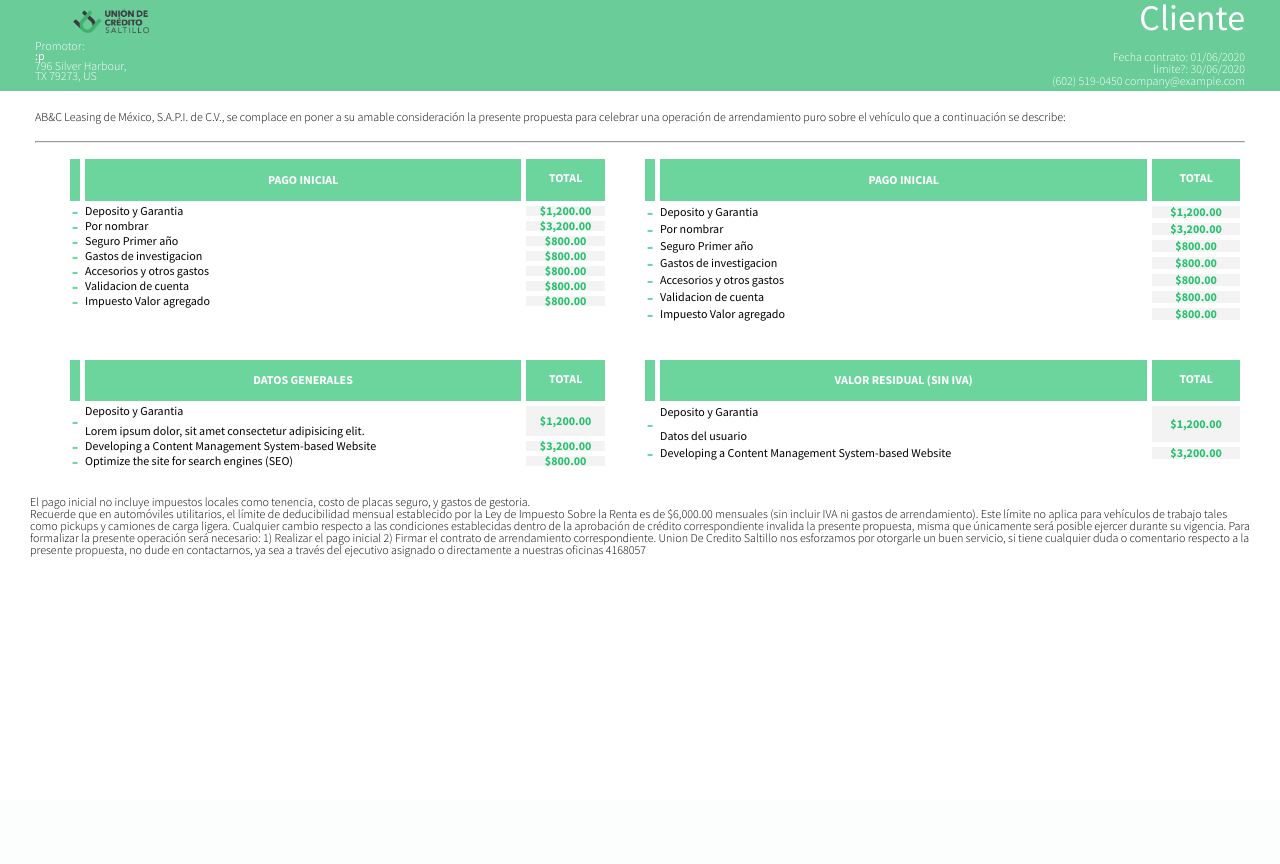
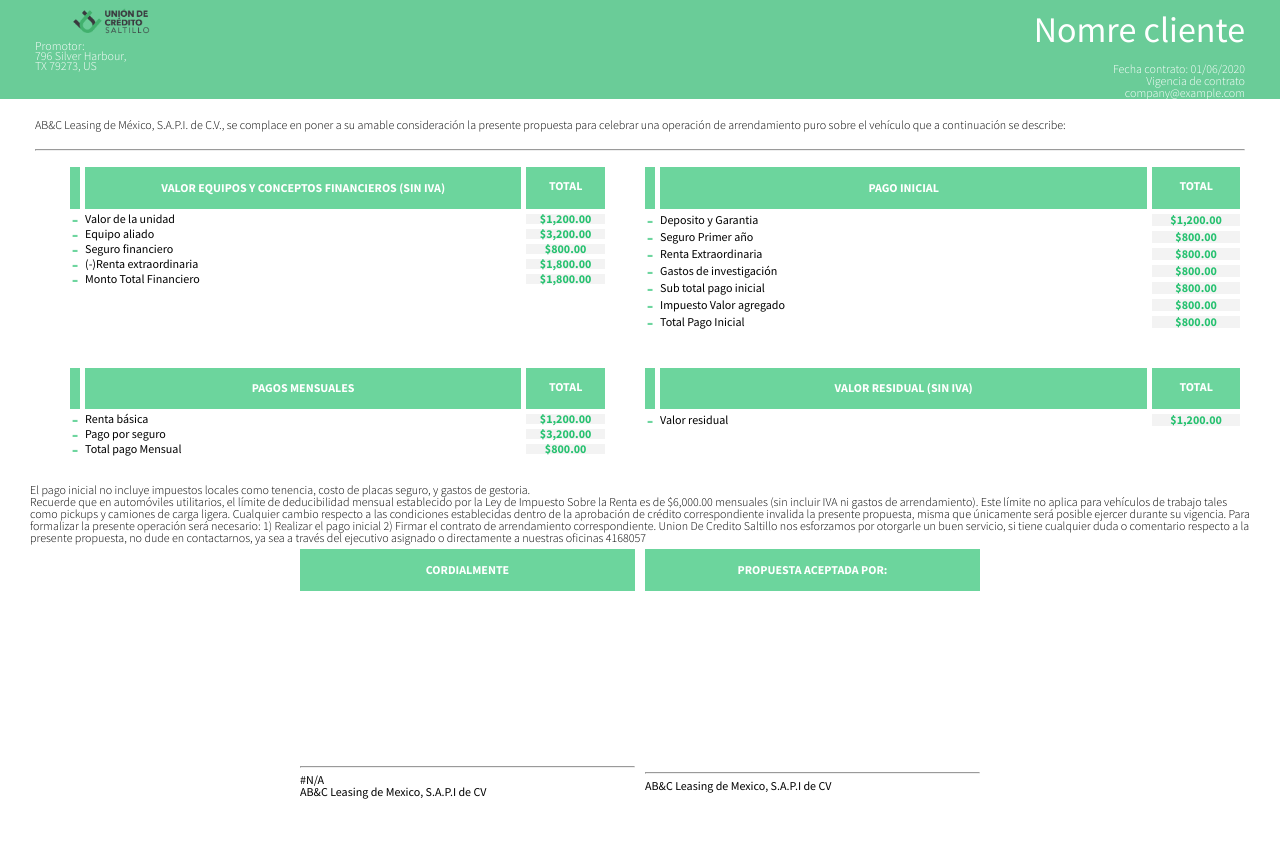
Before and after one commit to Charlysxl99/index.html, a PHP site: page /base.php in a window 1280 px wide. Before the commit the page ends 557 px from the top, so only its background shows below. Run offline with PHP 8.4, Linux system fonts and the light colour scheme.

Commit message:
cambios a una sola pagina

```diff
--- a/base.php
+++ b/base.php
@@ -29,7 +29,7 @@
         </div>
         <!--         hola -->
         <p>Promotor:</p>
-        <p class="name"> :p </p>
+        <p class="name"> </p>
         <p>
           796 Silver Harbour,<br>
           TX 79273, US
@@ -39,16 +39,17 @@
       </div>
 
       <div class="data right">
-        <div class="title">Cliente</div>
+        <br>
+        <div class="title">Nomre cliente</div>
         <div class="date">
-          Fecha contrato: 01/06/2020<br>
-          limite?: 30/06/2020
+          <p>Fecha contrato: 01/06/2020</p>
+          <p>Vigencia de contrato</p>
         </div>
         <div class="company-info">
           <!-- texto -->
 
           <span class="line"></span>
-          <a class="phone" href="tel:602-519-0450">(602) 519-0450</a>
+
           <span class="line"></span>
           <a class="email" href="mailto:company@example.com">company@example.com</a>
           <br>
@@ -72,7 +73,7 @@
                 <tr>
                   <th class="no"></th>
                   <th class="desc">
-                    <div>Pago Inicial</div>
+                    <div>Valor equipos y conceptos financieros (sin IVA)</div>
                   </th>
                   <th class="total">
                     <div>Total</div>
@@ -84,7 +85,7 @@
                   <td class="no">-</td>
                   <td class="desc">
                     <div>
-                      <p>Deposito y Garantia</p>
+                      <p>Valor de la unidad</p>
                     </div>
                   </td>
 
@@ -92,34 +93,24 @@
                 </tr>
                 <tr>
                   <td class="no">-</td>
-                  <td class="desc">Por nombrar</td>
+                  <td class="desc">Equipo aliado</td>
 
                   <td class="total">$3,200.00</td>
                 </tr>
                 <tr>
                   <td class="no">-</td>
-                  <td class="desc">Seguro Primer año</td>
+                  <td class="desc">Seguro financiero</td>
                   <td class="total">$800.00</td>
                 </tr>
                 <tr>
                   <td class="no">-</td>
-                  <td class="desc">Gastos de investigacion</td>
-                  <td class="total">$800.00</td>
+                  <td class="desc">(-)Renta extraordinaria</td>
+                  <td class="total">$1,800.00</td>
                 </tr>
                 <tr>
                   <td class="no">-</td>
-                  <td class="desc">Accesorios y otros gastos</td>
-                  <td class="total">$800.00</td>
-                </tr>
-                <tr>
-                  <td class="no">-</td>
-                  <td class="desc">Validacion de cuenta</td>
-                  <td class="total">$800.00</td>
-                </tr>
-                <tr>
-                  <td class="no">-</td>
-                  <td class="desc">Impuesto Valor agregado</td>
-                  <td class="total">$800.00</td>
+                  <td class="desc">Monto Total Financiero</td>
+                  <td class="total">$1,800.00</td>
                 </tr>
               </tbody>
             </table>
@@ -154,33 +145,32 @@
               </tr>
               <tr>
                 <td class="no">-</td>
-                <td class="desc">Por nombrar</td>
-
-                <td class="total">$3,200.00</td>
-              </tr>
-              <tr>
-                <td class="no">-</td>
                 <td class="desc">Seguro Primer año</td>
                 <td class="total">$800.00</td>
               </tr>
               <tr>
                 <td class="no">-</td>
-                <td class="desc">Gastos de investigacion</td>
+                <td class="desc">Renta Extraordinaria</td>
                 <td class="total">$800.00</td>
               </tr>
               <tr>
                 <td class="no">-</td>
-                <td class="desc">Accesorios y otros gastos</td>
+                <td class="desc">Gastos de investigación</td>
                 <td class="total">$800.00</td>
               </tr>
               <tr>
                 <td class="no">-</td>
-                <td class="desc">Validacion de cuenta</td>
+                <td class="desc">Sub total pago inicial</td>
                 <td class="total">$800.00</td>
               </tr>
               <tr>
                 <td class="no">-</td>
                 <td class="desc">Impuesto Valor agregado</td>
+                <td class="total">$800.00</td>
+              </tr>
+              <tr>
+                <td class="no">-</td>
+                <td class="desc">Total Pago Inicial</td>
                 <td class="total">$800.00</td>
               </tr>
             </tbody>
@@ -197,9 +187,8 @@
                 <tr>
                   <th class="no"></th>
                   <th class="desc">
-                    <div> Datos generales</div>
+                    <div>Pagos mensuales</div>
                   </th>
-
                   <th class="total">
                     <div>Total</div>
                   </th>
@@ -210,28 +199,19 @@
                   <td class="no">-</td>
                   <td class="desc">
                     <div>
-                      <p>Deposito y Garantia</p>
-                    </div>
-                    <br>
-                    <div>
-                      <p>Lorem ipsum dolor, sit amet consectetur adipisicing elit.</p>
+                      <p>Renta básica</p>
                     </div>
                   </td>
-
-
                   <td class="total">$1,200.00</td>
                 </tr>
                 <tr>
                   <td class="no">-</td>
-                  <td class="desc">Developing a Content Management System-based Website</td>
-
-
+                  <td class="desc">Pago por seguro</td>
                   <td class="total">$3,200.00</td>
                 </tr>
                 <tr>
                   <td class="no">-</td>
-                  <td class="desc">Optimize the site for search engines (SEO)</td>
-
+                  <td class="desc">Total pago Mensual</td>
                   <td class="total">$800.00</td>
                 </tr>
               </tbody>
@@ -259,25 +239,11 @@
                 <td class="no">-</td>
                 <td class="desc">
                   <div>
-                    <p>Deposito y Garantia</p>
-                  </div>
-                  <br>
-                  <div>
-                    <p>Datos del usuario</p>
+                    <p>Valor residual</p>
                   </div>
                 </td>
-
-
                 <td class="total">$1,200.00</td>
               </tr>
-              <tr>
-                <td class="no">-</td>
-                <td class="desc">Developing a Content Management System-based Website</td>
-
-
-                <td class="total">$3,200.00</td>
-              </tr>
-
             </tbody>
           </table>
         </div>
@@ -331,6 +297,72 @@
       </div>
     </div>
 </section>
+      <section>
+      <div class="details clearfix" style="background-color: transparent;">
+
+          <div class="table-wrapper">
+            <table id="meses">
+              <tbody class="head">
+                <tr>
+
+                  <th class="desc">
+                    <div> Cordialmente </div>
+                  </th>
+
+                     <th class="desc">
+                      <div>Propuesta aceptada por:</div>
+                    </th>
+
+                </tr>
+
+              </tbody>
+              <tbody class="body">
+                <tr>
+
+                  <td class="desc">
+                    <div>
+                      <br>
+                    </div>
+                    <br>
+                    <div>
+
+                    </div>
+                  </td>
+
+                   <td class="desc">
+                    <div>
+                      <p><br></p>
+                    </div>
+                    <br>
+                    <div>
+
+                    </div>
+                  </td>
+
+                </tr>
+                <tr>
+
+                  <td class="desc"><br></td>
+                   <td class="desc"><br></td>
+                </tr>
+                <tr>
+
+                  <td class="desc">
+                    <hr>
+                    <p>#N/A</p>
+                    AB&C Leasing de Mexico, S.A.P.I de CV</td>
+
+                    <td class="desc">
+                    <hr>
+                    <p>AB&C Leasing de Mexico, S.A.P.I de CV</p>
+                    </td>
+                </tr>
+              </tbody>
+            </table>
+        </div>
+        </div>
+     </section>
+
 </body>
 <!-- <pagebreak> -->
 
```
